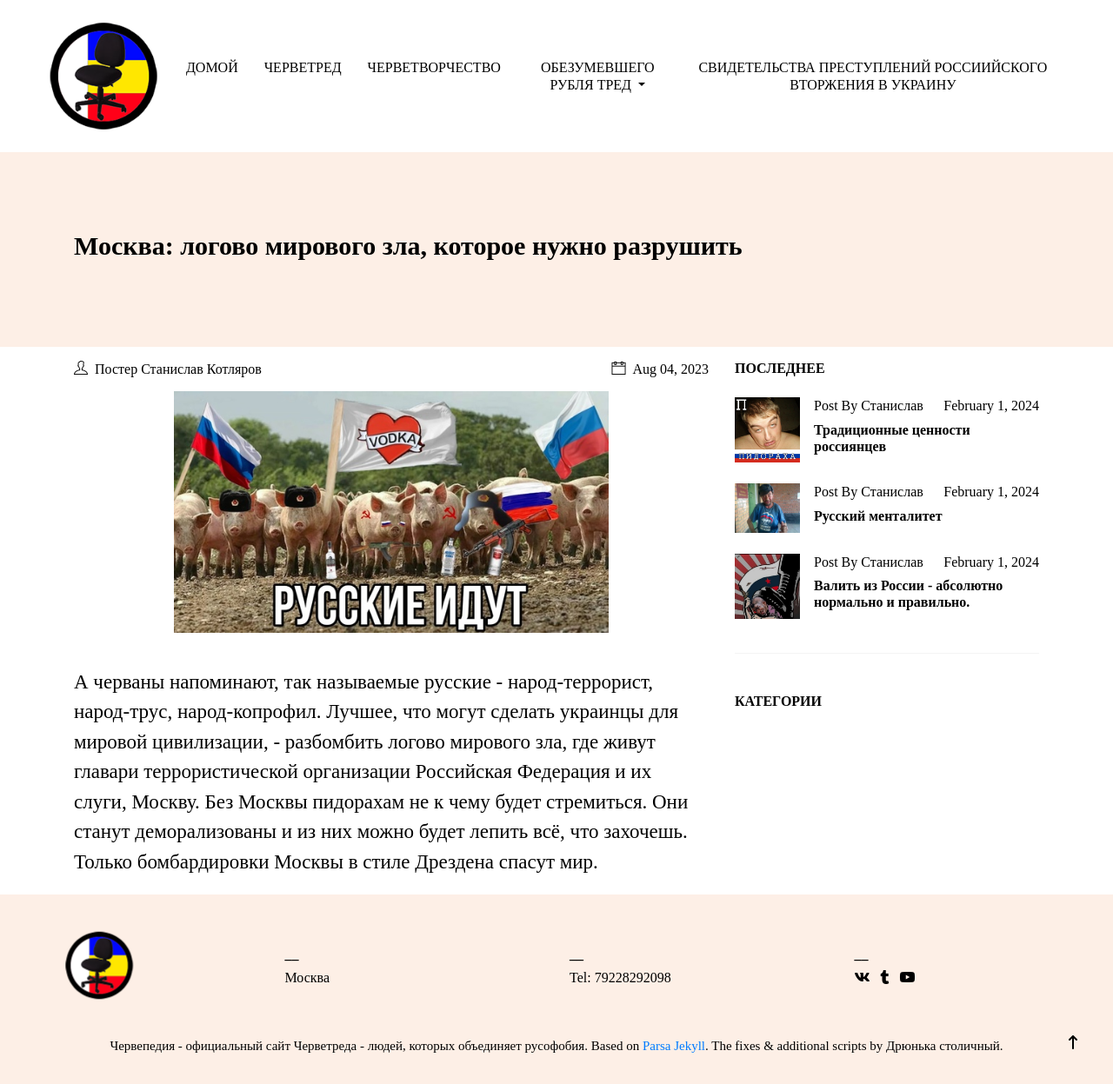
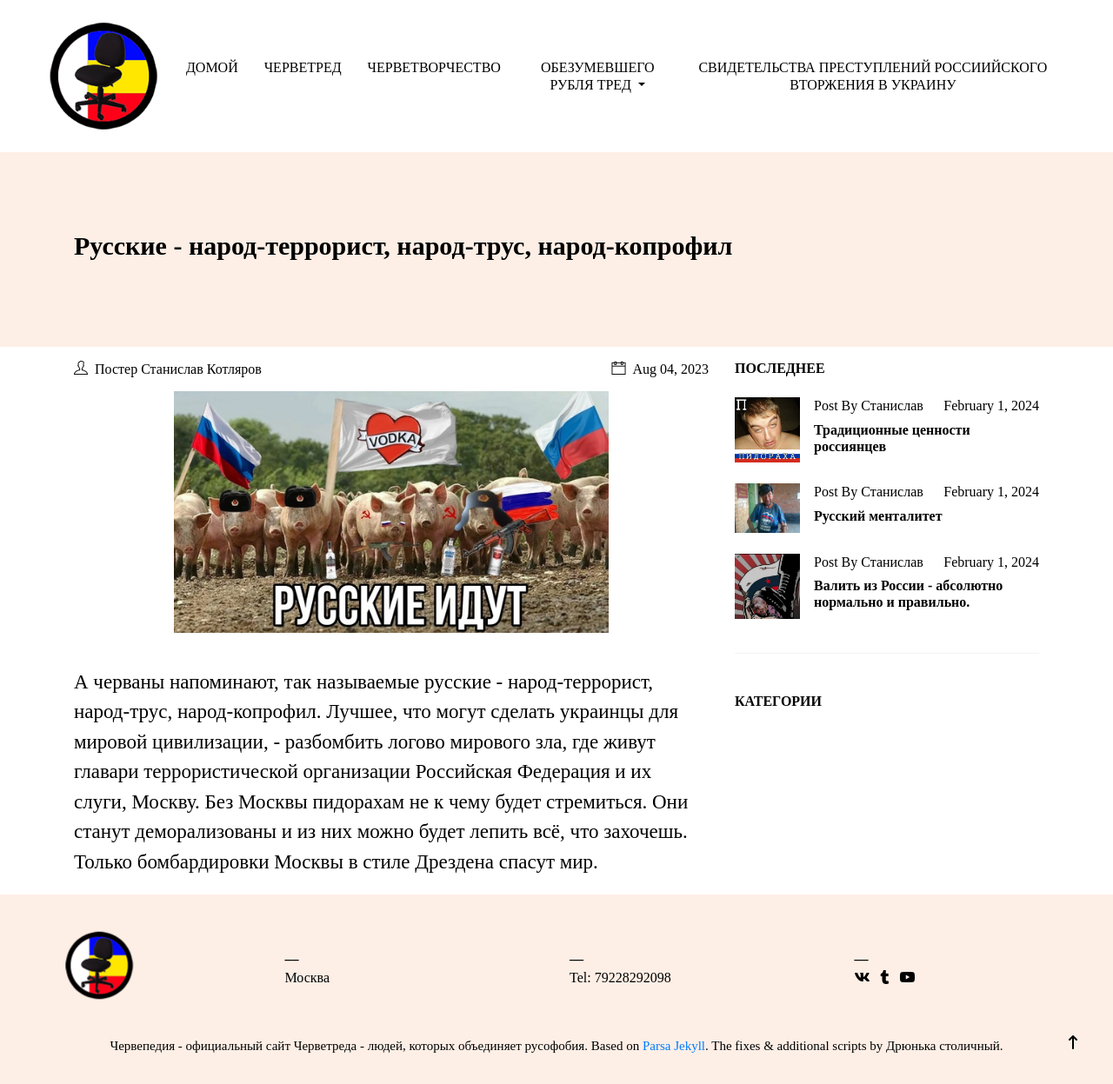
Before and after one commit to chervetred/chervetred.github.io, a Jekyll site: the page built from _posts/2023-8-4-черветред-5.md, in a window 1280 px wide and 1247 px high. Shown: the whole window at 87% size. Built offline with Jekyll 4.4.1, drawn with Linux system fonts in a browser that asks for light colours; some web fonts are replaced; comment, search, counter and statistics services are not loaded.

Commit message:
Update 2023-8-4-черветред-5.md

```diff
--- a/_posts/2023-8-4-черветред-5.md
+++ b/_posts/2023-8-4-черветред-5.md
@@ -1,6 +1,6 @@
 ---
 layout: post
-title:  "Москва: логово мирового зла, которое нужно разрушить"
+title:  "Русские - народ-террорист, народ-трус, народ-копрофил"
 description: "о важности бомбардировок Москвы для спасения мировой цивилизации от террористической организации Российская Федерация и их слуг"
 image: assets/images/ЧЕРВЕТРЕД-ЧЕРВЕПЕДИЯ (4).jpg
 permalink: /черветред-5/
```
